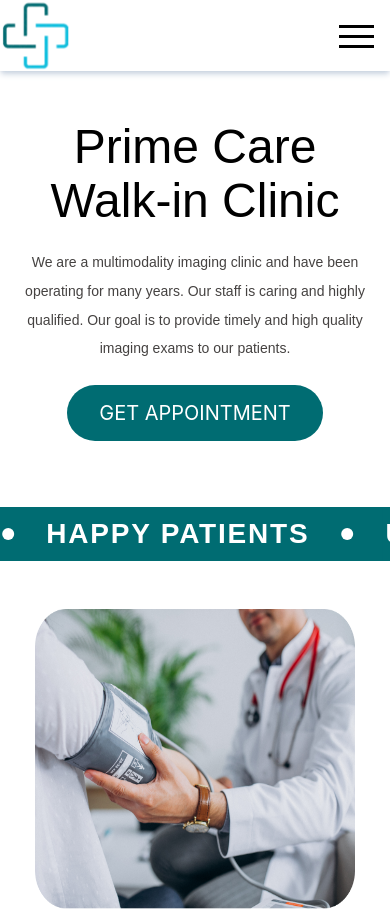
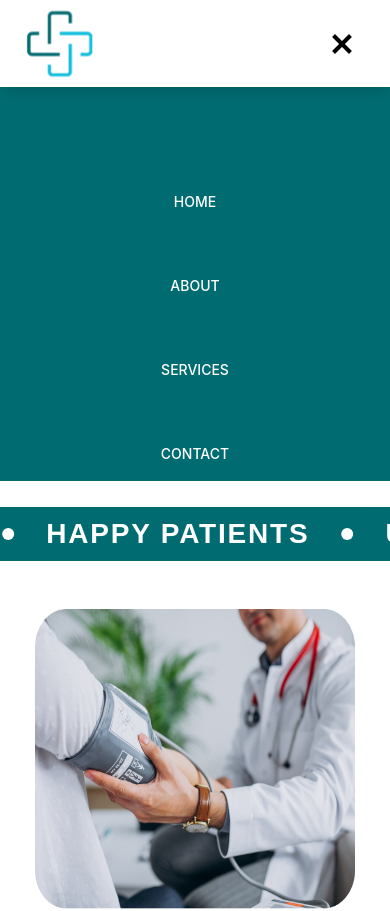
Before and after one commit to shadow16305/PrimeCare-OnePage-Website, a React (Create React App) app: page / in a window 390 px wide. Shown: the top 911 px of the page. Built offline with nearby package versions, Linux system fonts and the light colour scheme.

Commit message:
setup gh-pages

```diff
--- a/src/components/Home/Testimonials.jsx
+++ b/src/components/Home/Testimonials.jsx
@@ -7,7 +7,6 @@ import person_icon_two from "../../assets/person_icon_two.svg";
 const Testimonials = () => {
   return (
     <Fragment>
-      <div className="bg-[url('/src/assets/mobile-testimonials-bg.png')] bg-cover bg-no-repeat lg:bg-none">
       <div className="container mx-auto flex flex-col items-center gap-10 py-12">
         <span className="text-midnightGreen text-[16px] bg-[#F4F6F7] p-2 w-[202px] rounded-md text-center font-bold">
           TOUGHT OF PATIENTS
@@ -29,11 +28,7 @@ const Testimonials = () => {
               provide insights into individual experiences.
             </p>
             <div className="flex flex-col items-center lg:flex-row justify-center gap-3">
-                <img
-                  src={person_icon_one}
-                  className="w-[90px] h-[90px]"
-                  alt=""
-                />
+              <img src={person_icon_one} className="w-[90px] h-[90px]" alt="" />
               <div className="flex flex-col items-center lg:items-start justify-center">
                 <h3 className="text-2xl">Nik Morgan, Inc</h3>
                 <p className="text-midnightGreen">Toronto,ON</p>
@@ -58,11 +53,7 @@ const Testimonials = () => {
               provide insights into individual experiences.
             </p>
             <div className="flex flex-col items-center lg:flex-row justify-center gap-3">
-                <img
-                  src={person_icon_two}
-                  className="w-[90px] h-[90px]"
-                  alt=""
-                />
+              <img src={person_icon_two} className="w-[90px] h-[90px]" alt="" />
               <div className="flex flex-col items-center lg:items-start justify-center">
                 <h3 className="text-[24px]">Nik Morgan, Inc</h3>
                 <p className="text-midnightGreen">Toronto,ON</p>
@@ -76,7 +67,6 @@ const Testimonials = () => {
           </div>
         </div>
       </div>
-      </div>
     </Fragment>
   );
 };
--- a/src/components/Navbar/Navbar.jsx
+++ b/src/components/Navbar/Navbar.jsx
@@ -1,8 +1,6 @@
 import React, { Fragment, useState } from "react";
 import logo from "../../assets/Screen Shot 2023-07-31 at 2.01 2.svg";
 import pdf_icon from "../../assets/pdf-icon.svg";
-import openNav from "../../assets/Hamburger.svg";
-import closeNav from "../../assets/cross.svg";
 
 const navLinks = [
   { name: "HOME", id: 0, href: "#home" },
@@ -14,9 +12,7 @@ const navLinks = [
 const Navbar = () => {
   const [isOpen, setIsOpen] = useState(true);
 
-  const toggleHandler = () => {
-    setIsOpen(!isOpen);
-  };
+  const genericHamburgerLine = `h-1 w-6 my-1 bg-black transition ease transform duration-300`;
 
   return (
     <Fragment>
@@ -26,7 +22,7 @@ const Navbar = () => {
           <div className="flex gap-6">
             <img src={logo} alt="" />
             <div className="flex flex-col justify-end">
-              <p className="text-midnightGreen font-['DM_Sans'] font-medium text-[28px] line-height-[58px]">
+              <p className="text-midnightGreen font-['DM_Sans'] font-medium text-[28px] leading-[58px] lg:leading-normal">
                 Prime Care
               </p>
               <p className="text-xl font-['DM_Sans'] font-medium">
@@ -56,57 +52,49 @@ const Navbar = () => {
       </nav>
 
       {/* MOBILE */}
-      <nav
-        className={`${
-          isOpen ? "shadow-slate-300 shadow-md bg-white" : "bg-transparent"
-        } lg:hidden flex justify-between w-full fixed z-10`}
+      <div className="flex justify-between w-screen items-center lg:hidden py-2 px-6 fixed z-30 bg-white shadow-lg">
+        <h3>
+          <img src={logo} alt="" />
+        </h3>
+        <button
+          className="flex flex-col h-12 w-12 justify-center items-center group"
+          onClick={() => setIsOpen(!isOpen)}
         >
-        <a href="">
-          <img src={logo} alt="" />
-        </a>
-        <button
-          onClick={toggleHandler}
-          className={isOpen ? "block pe-4" : "hidden"}
-        >
-          <img src={openNav} alt="" />
-        </button>
           <div
-          className={
-            isOpen ? "hidden" : "#000] flex justify-center w-full h-screen"
-          }
-        >
-          <div className="flex flex-col bg-midnightGreen gap-6 h-[61%] w-screen">
-            <div className="bg-white flex justify-between">
-              <img src={logo} alt="" />
-              <button className="pe-4" onClick={toggleHandler}>
-                <img src={closeNav} alt="" />
+            className={`${genericHamburgerLine} ${
+              isOpen ? "rotate-45 translate-y-3" : ""
+            }`}
+          />
+          <div
+            className={`${genericHamburgerLine} ${isOpen ? "opacity-0" : ""}`}
+          />
+          <div
+            className={`${genericHamburgerLine} ${
+              isOpen ? "-rotate-45 -translate-y-3" : ""
+            }`}
+          />
         </button>
       </div>
-            <div className="flex flex-col gap-10 pt-6">
-              <ul className="list-none flex flex-col items-center gap-10">
+      <div
+        className={`${
+          isOpen ? "left-0 h-[57%] w-screen" : "left-[-1000px] h-[57%] w-screen"
+        } transition-all duration-700 fixed bg-midnightGreen z-20 pt-48 lg:hidden`}
+      >
+        <ul className="list-none uppercase gap-16 flex flex-col items-center justify-center">
           {navLinks.map((elem) => (
             <li key={elem.id}>
               <a
                 href={elem.href}
-                      className="text-white hover:text-midnightGreen transition-[0.25s]"
-                      key={elem.id}
-                      onClick={toggleHandler}
+                className="flex gap-2 text-white text-sm font-medium"
+                onClick={() => setIsOpen(false)}
               >
                 {elem.name}
+                {elem.icon}
               </a>
             </li>
           ))}
         </ul>
-              <div className="flex flex-col items-center gap-5">
-                <img src={pdf_icon} className="w-[32px] h-[45px] " alt="" />
-                <button className="bg-white text-midnightGreen font-semibold rounded-3xl px-6 py-3 uppercase">
-                  Download Requisition
-                </button>
       </div>
-            </div>
-          </div>
-        </div>
-      </nav>
     </Fragment>
   );
 };
```
Lines whose indentation alone changed are shown as unchanged.
